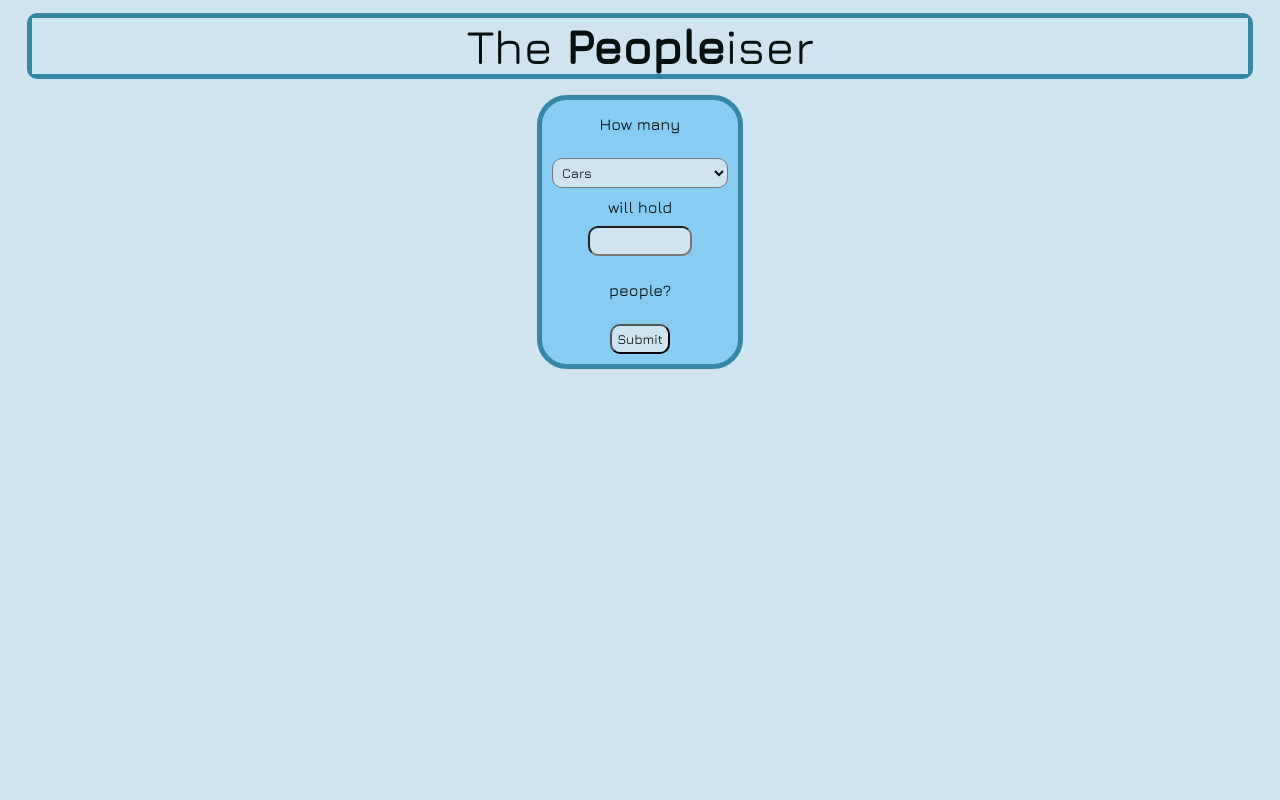
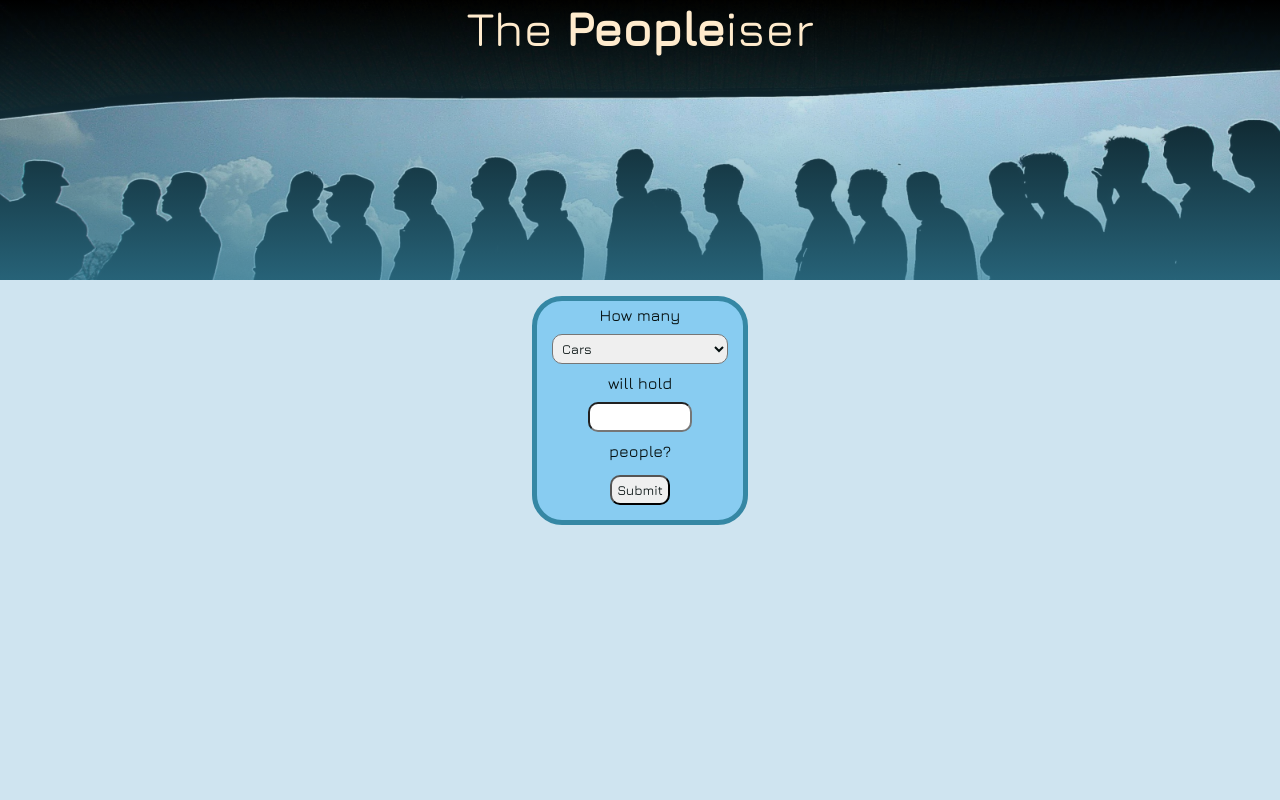
Before and after one commit to lucywho/Peopleiser, a PHP site: page / in a window 1280 px wide. Run offline with PHP 8.4, Linux system fonts and the light colour scheme.

Commit message:
adds banner image

```diff
--- a/style.css
+++ b/style.css
@@ -1,7 +1,6 @@
 * {
     margin: 0;
     padding: 0;
-    background-color: #cfe4f0;
     color: #050f0f;
     font-family: "Jura", sans-serif;
 }
@@ -9,13 +8,20 @@
 body {
     display: flex;
     flex-direction: column;
-
+    background-color: #cfe4f0;
     align-items: center;
-    margin-top: 1%;
+    min-height: 100vh;
 }
 
 h1 {
     font-weight: normal;
+    color: blanchedalmond;
+    background-color: transparent;
+}
+
+h1 > b {
+    color: blanchedalmond;
+    background-color: transparent;
 }
 
 p {
@@ -27,15 +33,15 @@ form {
     flex-direction: column;
     justify-content: space-evenly;
     align-items: center;
-    background-color: #88ccf1;
+    background-color: rgb(136, 204, 241);
     width: fit-content;
-    border: #3587a4 5px solid;
+    border: rgb(53, 135, 164) 5px solid;
     border-radius: 30px;
+    padding: 5px;
 }
 
 input,
-select,
-label {
+select {
     border-radius: 10px;
     margin: 10px;
     padding: 5px;
@@ -46,13 +52,24 @@ label {
 }
 
 #banner {
-    background-color: #88ccf1;
-    border: #3587a4 5px solid;
-    border-radius: 10px;
+    background-color: black;
+    background-image: linear-gradient(rgba(0, 0, 0, 1), transparent);
+    background-image: linear-gradient(
+            to bottom,
+            transparent,
+            rgba(53, 135, 164, 0.73)
+        ),
+        url("./assets/bannerpic.jpg");
+    background-size: cover;
     font-size: 2rem;
+    min-height: 35vh;
     margin-bottom: 1rem;
     text-align: center;
-    width: 95%;
+    width: 100%;
+}
+
+#submit {
+    margin-top: 15px;
 }
 
 #submit:hover {
```
Also changed, not shown: assets/bannerpic.jpg (added).
